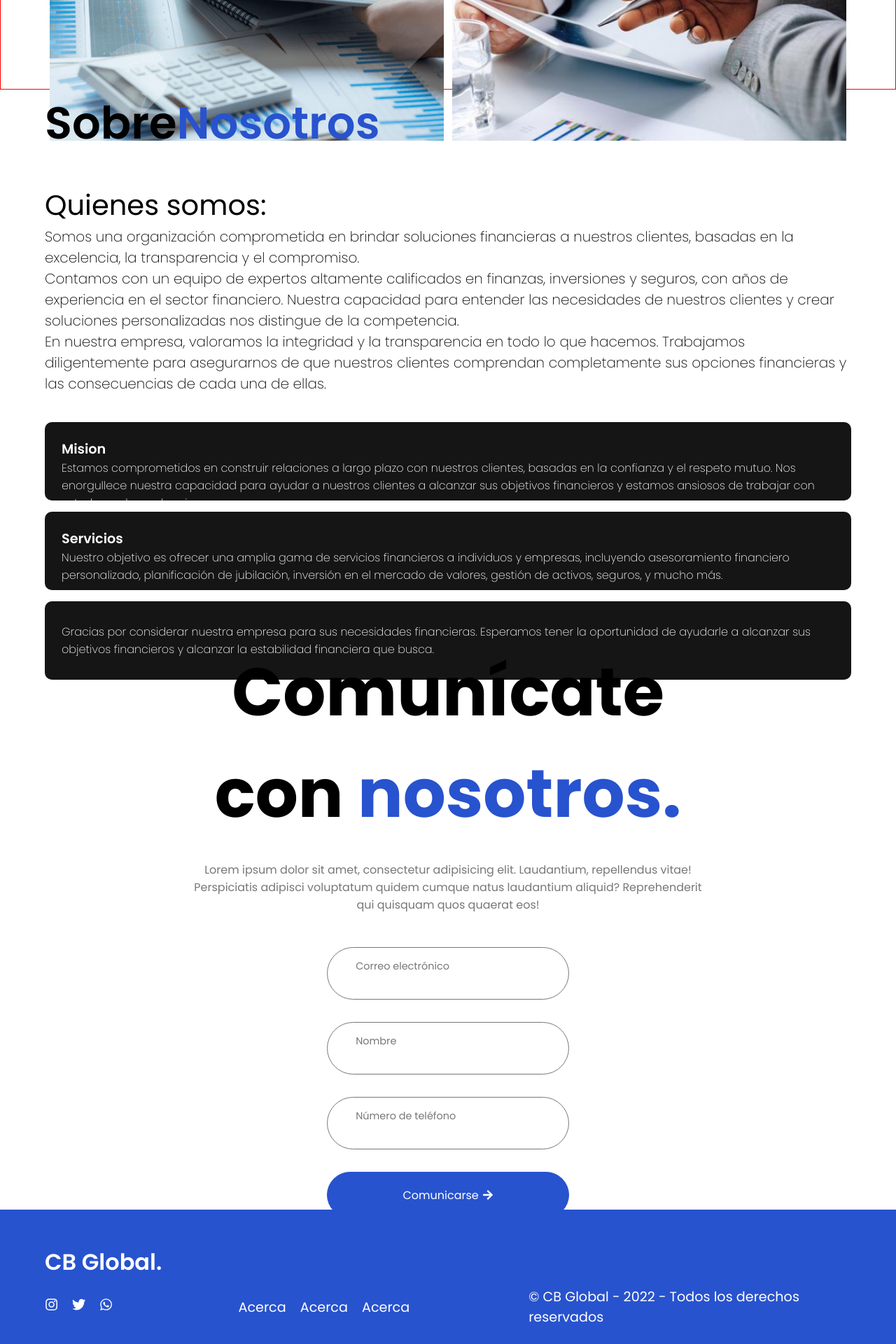
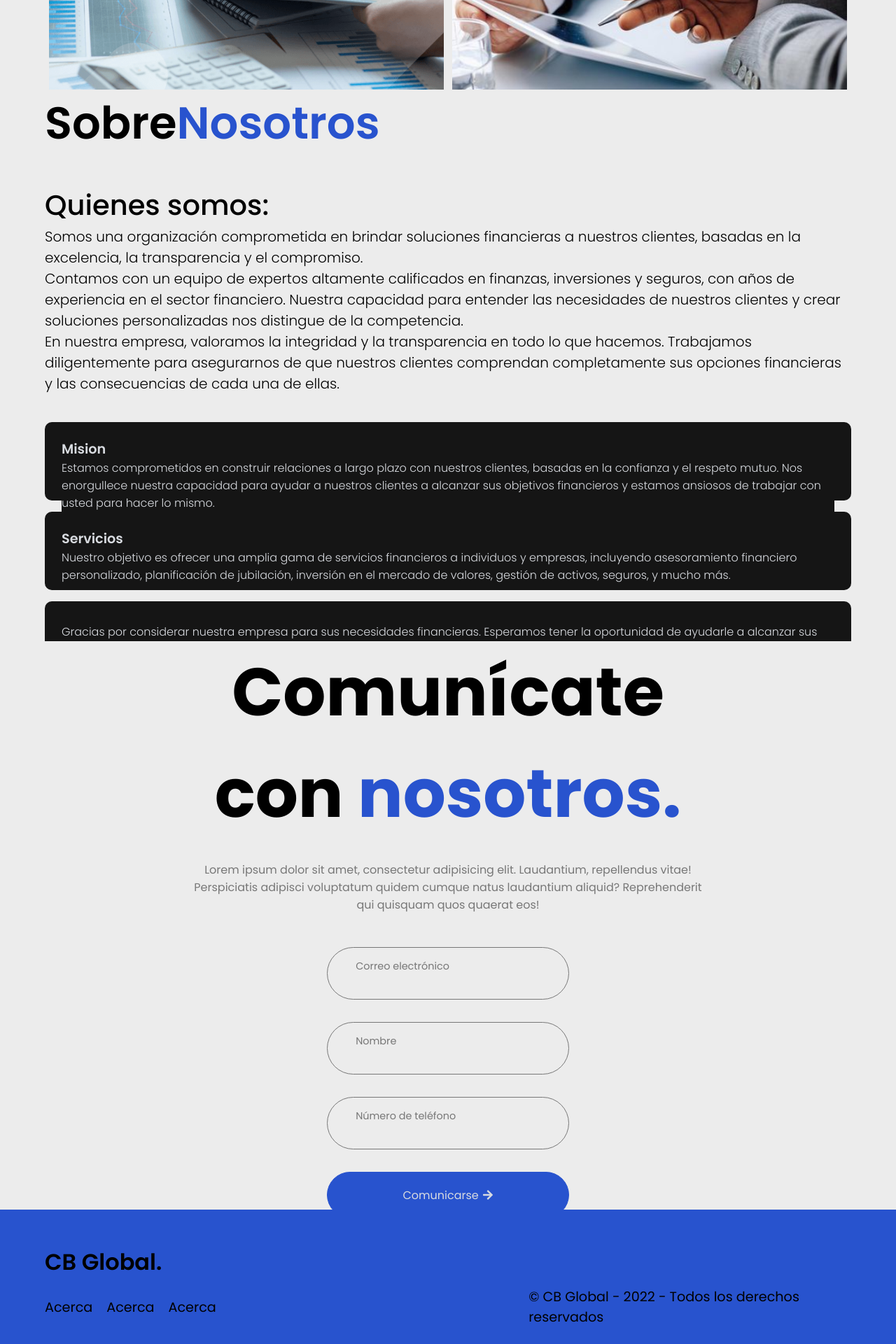
Before and after one commit to Franco-Calvo/cbglobal, a React (Create React App) app: page / in a window 1280 px wide. Shown: the part 720-2640 px from the top of the page at 70% size. Built offline with nearby package versions, Linux system fonts and the light colour scheme.

Commit message:
Dark mode

```diff
--- a/src/components/Footer/Footer.jsx
+++ b/src/components/Footer/Footer.jsx
@@ -15,26 +15,6 @@ export default function Footer() {
       <div className="footer-about">
         <div className="box-about">
           <div className="box-soicons">
-            <div className="about-social">
-              <Anchor>
-                <span className="icons">
-                  <FaInstagram />
-                </span>
-              </Anchor>
-
-              <Anchor>
-                <span className="icons">
-                  <FaTwitter />
-                </span>
-              </Anchor>
-
-              <Anchor>
-                <span className="icons">
-                  <FaWhatsapp />
-                </span>
-              </Anchor>
-            </div>
-
             <div className="about-links">
               <Anchor>Acerca</Anchor>
               <Anchor>Acerca</Anchor>
--- a/src/components/Footer/footer.css
+++ b/src/components/Footer/footer.css
@@ -5,7 +5,7 @@
   width: 100%;
   color: var(--color-primary);
   flex-direction: column;
-  background-color: var(--color-secondary);
+  background-color: var(--color-blue);
   justify-content: center;
   align-items: center;
 }
@@ -15,6 +15,8 @@
   width: 100%;
   align-items: center;
   justify-content: center;
+  color: var(--color-primary);
+  background-color: var(--color-blue);
 }
 
 .footer-h {
@@ -22,6 +24,8 @@
   display: flex;
   width: 90%;
   font-size: 2rem;
+  color: var(--color-primary);
+  background-color: var(--color-blue);
 }
 
 .footer-about {
@@ -30,6 +34,8 @@
   align-items: center;
   justify-content: center;
   margin-bottom: -30px;
+  color: var(--color-primary);
+  background-color: var(--color-blue);
 }
 
 .box-about {
@@ -39,24 +45,24 @@
   width: 90%;
   height: 10vh;
   align-items: center;
+  color: var(--color-primary);
+  background-color: var(--color-blue);
 }
 
 .about-links {
   display: flex;
   gap: 1.25rem;
   font-size: 1.2rem;
+  color: var(--color-primary);
+  background-color: var(--color-blue);
+
   width: 60%;
 }
 
 .about-links a {
   text-decoration: none;
   color: var(--color-primary);
-}
-
-.about-social {
-  display: flex;
-  width: 40%;
-  gap: 1.25rem;
+  background-color: var(--color-blue);
 }
 
 .about-rights {
@@ -64,11 +70,13 @@
   font-size: 1.2rem;
   width: 40%;
   justify-content: end;
+  color: var(--color-primary);
+  background-color: var(--color-blue);
 }
 
-.icons {
+.p-rights {
   color: var(--color-primary);
-  font-size: 1.2rem;
+  background-color: var(--color-blue);
 }
 
 .box-soicons {
@@ -76,6 +84,8 @@
   justify-content: space-between;
   align-items: center;
   width: 60%;
+  color: var(--color-primary);
+  background-color: var(--color-blue);
 }
 
 @media (min-width: 768px) and (max-width: 1024px) {
--- a/src/components/Navbar.jsx
+++ b/src/components/Navbar.jsx
@@ -1,4 +1,4 @@
-import React, { useState } from "react";
+import React, { useEffect, useState } from "react";
 import { Link as Anchor } from "react-router-dom";
 import Logo from "../images/CB Global..png";
 import LogoBlanco from "../images/CB Global White. (1).png";
@@ -15,6 +15,29 @@ export default function Navbar() {
     setIsOpen(!isOpen);
   }
 
+  const setDarkMode = () => {
+    document.querySelector("body").setAttribute("data-theme", "dark");
+    localStorage.setItem("selectedTheme", "dark");
+  };
+
+  const setLightMode = () => {
+    document.querySelector("body").setAttribute("data-theme", "light");
+    localStorage.setItem("selectedTheme", "light");
+  };
+
+  const selectedTheme = localStorage.getItem("selectedTheme");
+
+  if (selectedTheme === "dark") {
+    setLightMode();
+  }
+
+  const toggleTheme = (e) => {
+    if (e.target.checked) setLightMode();
+    else setDarkMode();
+  };
+
+  setDarkMode();
+
   return (
     <>
       <div
@@ -24,7 +47,7 @@ export default function Navbar() {
         <FaBars />
       </div>
 
-      <div className={isOpen ? "navbarClosed" : "navbar"}>
+      <div className={isOpen ? "navbarClosed" : "navbar" && "dark-mode"}>
         <img src={Logo} className="logo-blue" alt="Logo CB Global" />
         <div className="containerLogo">
           <img src={LogoBlanco} className="logo-white" alt="Logo CB Global" />
@@ -45,8 +68,8 @@ export default function Navbar() {
           </Anchor>
           <div className="anchor-theme">
             <form className="form">
-                <label for="01">Modo Oscuro</label>
-                <input id="01" type="button"/>
+              <label for="01">Modo Oscuro</label>
+              <input id="01" type="button" />
             </form>
           </div>
         </div>
@@ -54,13 +77,16 @@ export default function Navbar() {
         <div className="buttons-container">
           <div className="toggle-switch">
             <label className="switch-label">
-              <input type="checkbox" className="checkbox"/>
+              <input
+                type="checkbox"
+                className="checkbox"
+                onClick={toggleTheme}
+              />
               <span className="slider"></span>
             </label>
           </div>
           <Anchor className="button-contact">Contáctanos</Anchor>
         </div>
-
       </div>
     </>
   );
--- a/src/index.css
+++ b/src/index.css
@@ -2,21 +2,30 @@
 
 :root {
   --color-primary: #ffffff;
-  --color-secondary: #2853ce;
-  --color-letters: #000000;
+  --color-background: #161616;
+  --color-blue: #2853ce;
   --color-description: #777777;
-  --color-background-1: rgb(255, 255, 255);
-  --color-background-2: #151515;
-  --color-border-1: rgba(128, 128, 128, 0.815);
-  --light: #d8dbe0;
-  --dark: #28292c;
-  --link: rgb(27, 129, 112);
-  --link-hover: rgb(24, 94, 82);
+  --switch-light: #d8dbe0;
+  --switch-dark: #28292c;
+  --card-background: #2e2e2e;
+}
+
+[data-theme="dark"] {
+  --color-primary: #000000;
+  --color-blue: #2853ce;
+  --color-blueHover: #1e43a7;
+  --color-background: #ececec;
+  --color-description: #777777;
+  --switch-light: #d8dbe0;
+  --switch-dark: #28292c;
+  --card-background: #151515;
 }
 
 * {
+  background: var(--color-background);
   margin: 0;
   padding: 0;
   box-sizing: border-box;
   font-family: "Poppins", sans-serif;
+  transition: all 0.8s ease-in-out;
 }
--- a/src/pages/Contacto/Contacto.jsx
+++ b/src/pages/Contacto/Contacto.jsx
@@ -31,7 +31,7 @@ export default function Contacto() {
           <input type="tel" />
         </span>
 
-        <button type="submit">
+        <button type="submit" className="buttonComuni">
           Comunicarse
           <FaArrowRight className="arrow-contact" />
         </button>
--- a/src/pages/Contacto/contacto.css
+++ b/src/pages/Contacto/contacto.css
@@ -6,7 +6,10 @@
   align-items: center;
   flex-direction: column;
   gap: 3rem;
+}
 
+.buttonComuni {
+  cursor: pointer;
 }
 
 .info-top {
@@ -20,10 +23,11 @@
 
 .info-top h4 {
   font-size: 6rem;
+  color: var(--color-primary);
 }
 
 .info-top h4 span {
-  color: var(--color-secondary);
+  color: var(--color-blue);
 }
 
 .info-top p {
@@ -57,12 +61,17 @@
 .container-inputs-contact span input {
   border: none;
   outline: none;
+  color: var(--color-primary);
 }
 
 .container-inputs-contact span input[type="number"]::-webkit-inner-spin-button,
 .container-inputs-contact span input[type="number"]::-webkit-outer-spin-button {
   -webkit-appearance: none;
   margin: 0;
+}
+
+.arrow-contact {
+  background: none;
 }
 
 .container-inputs-contact span input[type="number"] {
@@ -77,16 +86,18 @@
   font-size: 1rem;
   gap: 0.3rem;
   padding: 1.2rem;
-  border: 1.5px solid var(--color-secondary);
-  color: var(--color-primary);
-  background-color: var(--color-secondary);
+  border: 1.5px solid var(--color-blue);
+  color: var(--switch-light);
+  background-color: var(--color-blue);
   border-radius: 3rem;
 }
 
 .container-inputs-contact button:hover {
-  color: var(--color-secondary);
-  background-color: var(--color-primary);
+  color: var(--switch-light);
+  background-color: var(--color-blue);
+
   transition: 400ms all;
+  text-shadow: 0 0 5px rgba(255, 255, 255, 0.671);
 }
 
 /**********RESPONSIVE**********/
--- a/src/pages/Home/Home.jsx
+++ b/src/pages/Home/Home.jsx
@@ -8,7 +8,7 @@ export default function Home() {
   return (
     <div className="HomeContainer">
       <div className="home-tittle">
-        <h1>
+        <h1 className="titleh1">
           CB <span>Global.</span>
         </h1>
       </div>
--- a/src/pages/Home/home.css
+++ b/src/pages/Home/home.css
@@ -6,7 +6,11 @@
   flex-direction: column;
   gap: 1rem;
   margin-top: 3rem;
-  border: 1px solid red;
+}
+
+.arrow-info {
+  background: none;
+  color: var(--switch-light);
 }
 
 /*Title*/
@@ -19,10 +23,11 @@
 
 .home-tittle h1 {
   font-size: 10rem;
+  color: var(--color-primary);
 }
 
 .home-tittle h1 span {
-  color: var(--color-secondary);
+  color: var(--color-blue);
 }
 
 .home-content {
@@ -39,7 +44,7 @@
   text-justify: inter-word;
   letter-spacing: -0.05em;
   font-weight: 500;
-  color: var(--color-description)
+  color: var(--color-description);
 }
 
 .home-content .button-info {
@@ -50,15 +55,15 @@
   gap: 0.4rem;
   padding: 0.8rem;
   text-decoration: none;
-  color: var(--color-primary);
-  background-color: var(--color-secondary);
-  border: 2px solid var(--color-secondary);
+  color: var(--switch-light);
+  background-color: var(--color-blue);
+  border: 2px solid var(--color-blue);
   border-radius: 2rem;
 }
 
 .home-content .button-info:hover {
-  background-color: var(--color-primary);
-  color: var(--color-secondary);
+  background-color: var(--color-blueHover);
+  color: var(--switch-light);
   transition: 400ms all;
 }
 
--- a/src/pages/Nosotros/nosotros.css
+++ b/src/pages/Nosotros/nosotros.css
@@ -17,11 +17,11 @@
 }
 
 .title-one {
-  color: var(--color-letters);
+  color: var(--color-primary);
 }
 
 .title-two {
-  color: var(--color-secondary);
+  color: var(--color-blue);
 }
 
 h2 {
@@ -55,17 +55,19 @@ h2 {
   display: flex;
   justify-content: flex-start;
   width: 100%;
-  font-weight: 400;
+  color: var(--color-primary);
+  font-weight: 450;
 }
 
 .card span {
   font-size: 20px;
-  font-weight: lighter;
+  font-weight: 300;
 }
 
 .nosotros-contenid span {
   font-size: 26px;
-  font-weight: lighter;
+  font-weight: 300;
+  color: var(--color-primary);
 }
 
 /*Cards*/
@@ -84,20 +86,22 @@ h2 {
   width: 100%;
   flex-direction: column;
   justify-content: space-around;
-  border: 1px var(--color-letters);
-  background-color: var(--color-background-2);
+  border: 1px var(--color-primary);
+  background-color: var(--card-background);
   height: 7rem;
   padding: 1.5rem;
-  color: var(--color-primary);
+  color: var(--switch-light);
   border-radius: 10px;
 }
 
 .card h2 {
   font-size: 1.2rem;
+  background-color: var(--card-background);
 }
 
 .card span {
   font-size: 16px;
+  background-color: var(--card-background);
 }
 
 /*Responsive*/
```
Also changed, not shown: src/components/navbar.css (+27 -44 lines).
